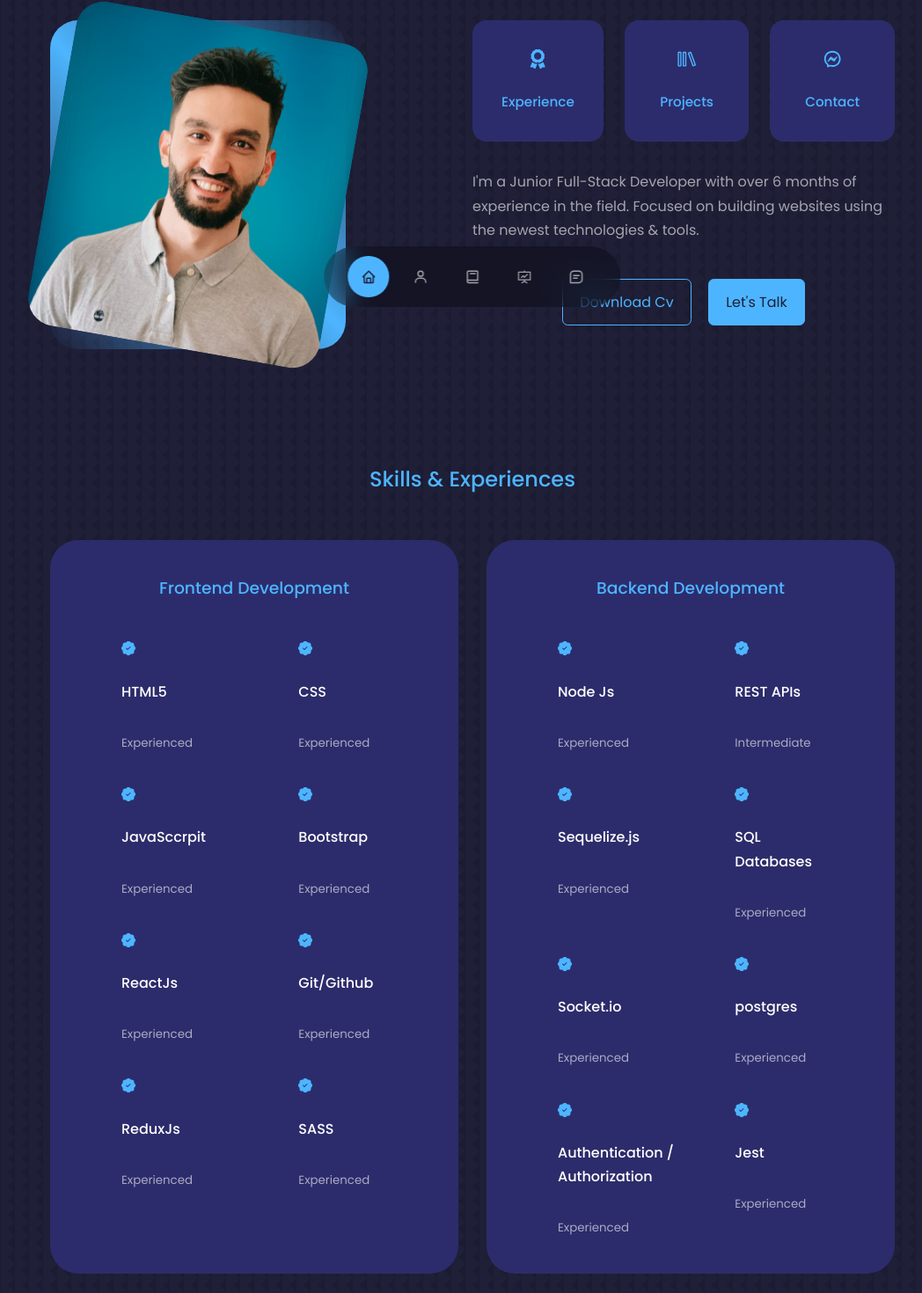
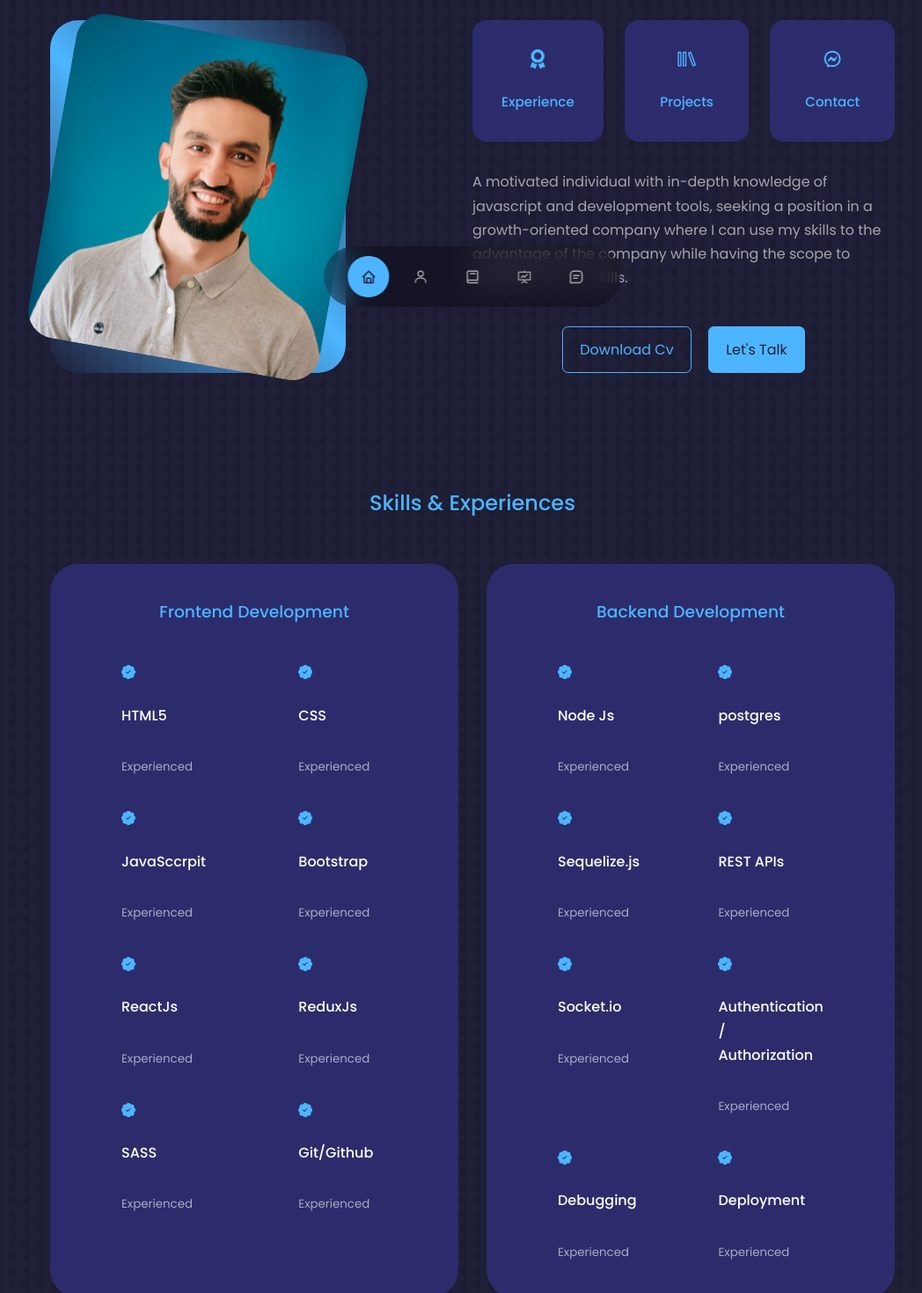
Before and after one commit to abuobaid9/css-practice, a React (Create React App) app: page / in a window 1280 px wide. Shown: the part 419-1889 px from the top of the page at 88% size, without its empty margins (103-1151 px from the left). Built offline with nearby package versions, Linux system fonts and the light colour scheme.

Commit message:
edit some info

```diff
--- a/src/components/about/About.jsx
+++ b/src/components/about/About.jsx
@@ -44,11 +44,14 @@ const About = () => {
               </article>
             </a>
           </div>
-          <p>I'm a Junior Full-Stack Developer with
-            over 6 months of experience in the
-            field. Focused on building websites
-            using the newest technologies &
-            tools.
+          <p>A motivated individual with in-depth
+            knowledge of javascript and
+            development tools, seeking a
+            position in a growth-oriented
+            company where I can use my skills
+            to the advantage of the company
+            while having the scope to develop
+            my own skills.
 
           </p>
           {/* <a href="#contact" className='btn btn-primary'> Let's Talk</a> */}
--- a/src/components/experience/Experience.jsx
+++ b/src/components/experience/Experience.jsx
@@ -48,13 +48,7 @@ const Experience = () => {
                 <small className='text-light'>Experienced</small>
               </div>
             </article>
-            <article className='experience__details'>
-              <BsFillPatchCheckFill  className='experience__detalis-icon'/>
-              <div>
-                <h4>Git/Github</h4>
-                <small className='text-light'>Experienced</small>
-              </div>
-            </article>
+
             <article className='experience__details'>
               <BsFillPatchCheckFill  className='experience__detalis-icon'/>
               <div>
@@ -66,6 +60,13 @@ const Experience = () => {
               <BsFillPatchCheckFill  className='experience__detalis-icon'/>
               <div>
                 <h4>SASS</h4>
+                <small className='text-light'>Experienced</small>
+              </div>
+            </article>
+            <article className='experience__details'>
+              <BsFillPatchCheckFill  className='experience__detalis-icon'/>
+              <div>
+                <h4>Git/Github</h4>
                 <small className='text-light'>Experienced</small>
               </div>
             </article>
@@ -85,8 +86,8 @@ const Experience = () => {
             <article className='experience__details'>
               <BsFillPatchCheckFill  className='experience__detalis-icon'/>
               <div>
-                <h4>REST APIs</h4>
-                <small className='text-light'>Intermediate</small>
+                <h4>postgres</h4>
+                <small className='text-light'>Experienced</small>
               </div>
             </article>
             <article className='experience__details'>
@@ -99,21 +100,21 @@ const Experience = () => {
             <article className='experience__details'>
               <BsFillPatchCheckFill  className='experience__detalis-icon'/>
               <div>
+                <h4>REST APIs</h4>
+                <small className='text-light'>Experienced</small>
+              </div>
+            </article>
+            {/* <article className='experience__details'>
+              <BsFillPatchCheckFill  className='experience__detalis-icon'/>
+              <div>
                 <h4>SQL Databases</h4>
                 <small className='text-light'>Experienced</small>
               </div>
-            </article>
+            </article> */}
             <article className='experience__details'>
               <BsFillPatchCheckFill  className='experience__detalis-icon'/>
               <div>
                 <h4>Socket.io</h4>
-                <small className='text-light'>Experienced</small>
-              </div>
-            </article>
-            <article className='experience__details'>
-              <BsFillPatchCheckFill  className='experience__detalis-icon'/>
-              <div>
-                <h4>postgres</h4>
                 <small className='text-light'>Experienced</small>
               </div>
             </article>
@@ -124,13 +125,27 @@ const Experience = () => {
                 <small className='text-light'>Experienced</small>
               </div>
             </article>
-             <article className='experience__details'>
+            <article className='experience__details'>
+              <BsFillPatchCheckFill  className='experience__detalis-icon'/>
+              <div>
+                <h4>Debugging</h4>
+                <small className='text-light'>Experienced</small>
+              </div>
+            </article>
+            <article className='experience__details'>
+              <BsFillPatchCheckFill  className='experience__detalis-icon'/>
+              <div>
+                <h4>Deployment</h4>
+                <small className='text-light'>Experienced</small>
+              </div>
+            </article>
+             {/* <article className='experience__details'>
               <BsFillPatchCheckFill  className='experience__detalis-icon'/>
               <div>
                 <h4>Jest</h4>
                 <small className='text-light'>Experienced</small>
               </div>
-            </article>
+            </article> */}
           </div>
         </div>
       </div>
```
